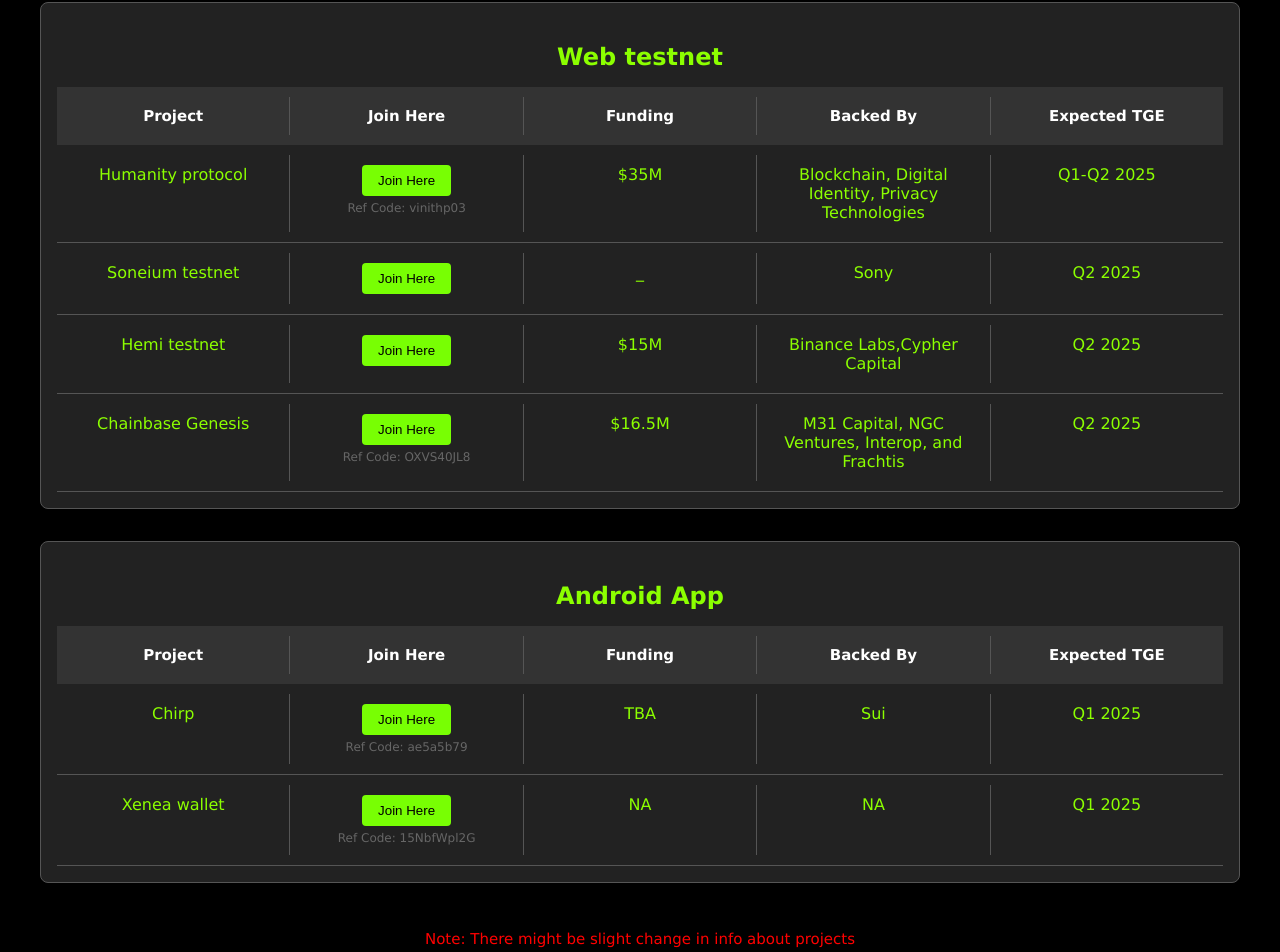
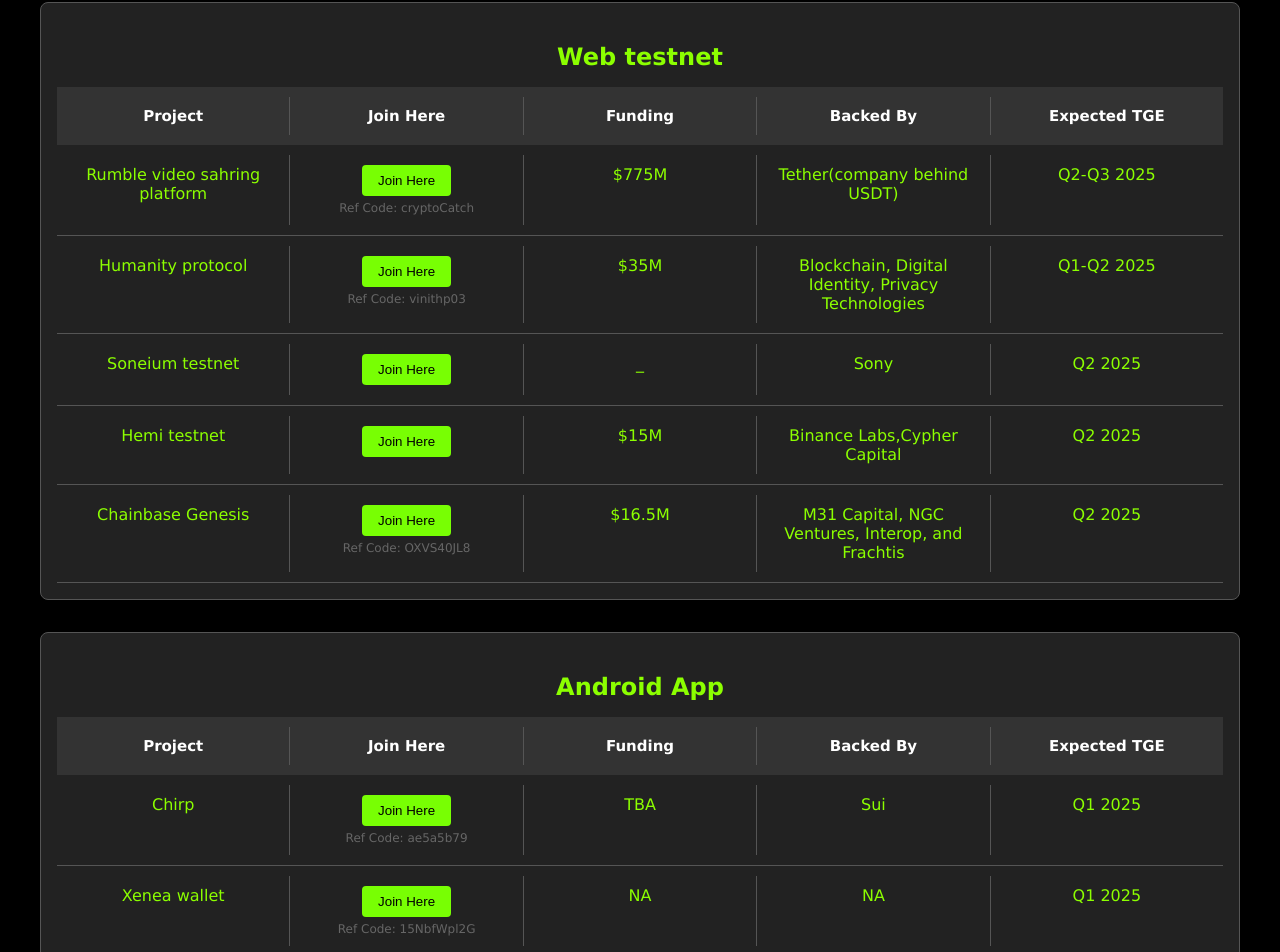
Before and after one commit to vinithp03/projectLists, a React (Vite) app: page / in a window 1280 px wide. Shown: the part 1649-2601 px from the top of the page. Built offline with nearby package versions, Linux system fonts and the light colour scheme.

Commit message:
project addition

```diff
--- a/src/Allprojects.js
+++ b/src/Allprojects.js
@@ -27,6 +27,7 @@
   {
     title: "Web testnet",
     projects: [
+      { name: "Rumble video sahring platform ", funding: "$775M", backers: "Tether(company behind USDT)", expectedTGE: "Q2-Q3 2025", joinLink: "https://rumble.com/register/cryptoCatch", refCode: "cryptoCatch" },
       { name: "Humanity protocol", funding: "$35M", backers: "Blockchain, Digital Identity, Privacy Technologies", expectedTGE: "Q1-Q2 2025", joinLink: "https://testnet.humanity.org/login?ref=vinithp03", refCode: "vinithp03" },
       { name: "Soneium testnet", funding: "_", backers: "Sony", expectedTGE: "Q2 2025", joinLink: "https://bridge.soneium.org/en/testnet", refCode: "N/A" },
       { name: "Hemi testnet", funding: "$15M", backers: "Binance Labs,Cypher Capital", expectedTGE: "Q2 2025", joinLink: "https://points.absinthe.network/hemi/d/dashboard", refCode: "N/A" },
```
